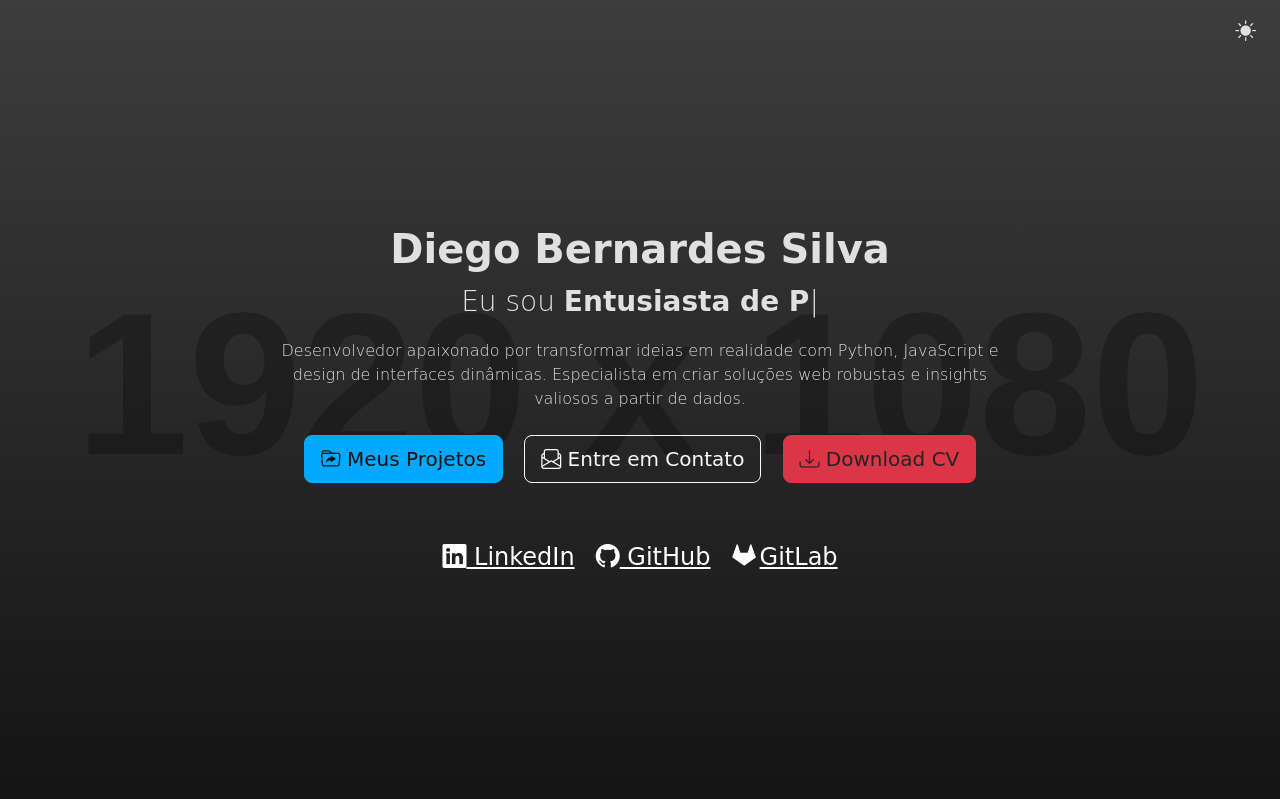
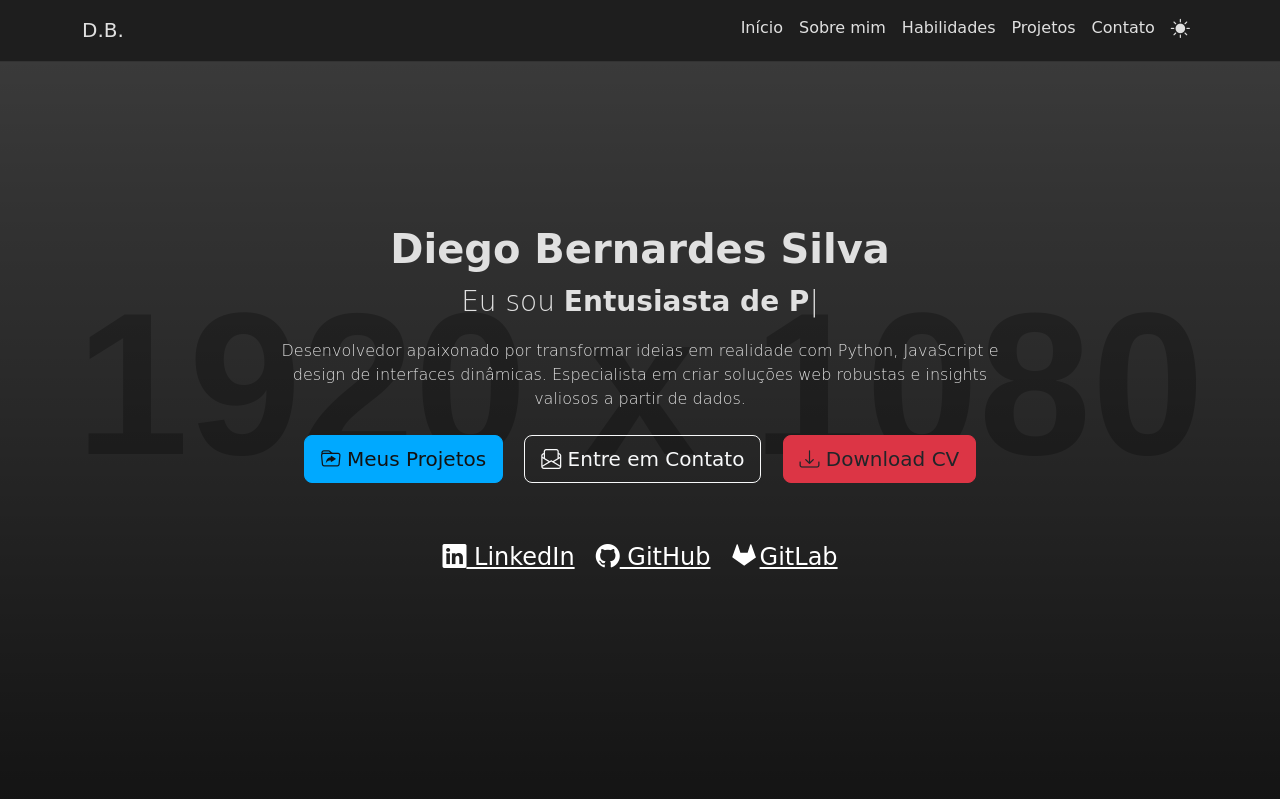
Before and after one commit to diegobernardessv/MyPortfolio, a Flask app: page / in a window 1280 px wide. Shown: the top 799 px of the page. Run offline with Flask 2, Linux system fonts and the light colour scheme; grey boxes labelled with a size stand in for pictures from a placeholder-image service; some libraries are stand-ins or nearby versions.

Commit message:
feat: config da navbar

```diff
--- a/app/templates/index.html
+++ b/app/templates/index.html
@@ -2,10 +2,6 @@
 
 {% block title %}
     Diego Bernardes - Portfólio Desenvolvedor Full Stack
-{% endblock %}
-
-{% block header %}
-    {# A navbar agora é incluída pelo base.html #}
 {% endblock %}
 
 {% block content %}
--- a/app/templates/partials/_navbar.html
+++ b/app/templates/partials/_navbar.html
@@ -1,6 +1,6 @@
 <nav class="navbar navbar-expand-lg navbar-dark bg-dark fixed-top">
     <div class="container">
-        <a class="navbar-brand" href="{{ url_for('main.index') }}">Meu Portfólio</a>
+        <a class="navbar-brand" href="{{ url_for('main.index') }}">D.B.</a>
         <button class="navbar-toggler" type="button" data-bs-toggle="collapse" data-bs-target="#navbarNav"
             aria-controls="navbarNav" aria-expanded="false" aria-label="Toggle navigation">
             <span class="navbar-toggler-icon"></span>
@@ -8,10 +8,10 @@
         <div class="collapse navbar-collapse" id="navbarNav">
             <ul class="navbar-nav ms-auto">
                 <li class="nav-item">
-                    <a class="nav-link active" aria-current="page" href="#home">Home</a>
+                    <a class="nav-link active" aria-current="page" href="#home">Início</a>
                 </li>
                 <li class="nav-item">
-                    <a class="nav-link" href="#about">Sobre</a>
+                    <a class="nav-link" href="#about">Sobre mim</a>
                 </li>
                 <li class="nav-item">
                     <a class="nav-link" href="#skills">Habilidades</a>
@@ -22,6 +22,12 @@
                 <li class="nav-item">
                     <a class="nav-link" href="#contact">Contato</a>
                 </li>
+                <li class="nav-item">
+                    <button class="nav-link btn btn-link text-light" id="theme-toggle" type="button" title="Alternar tema" aria-label="Alternar tema">
+                        <i class="bi bi-sun-fill theme-icon-sun"></i>
+                        <i class="bi bi-moon-fill theme-icon-moon d-none"></i>
+                    </button>
+                </li>
             </ul>
         </div>
     </div>
```
